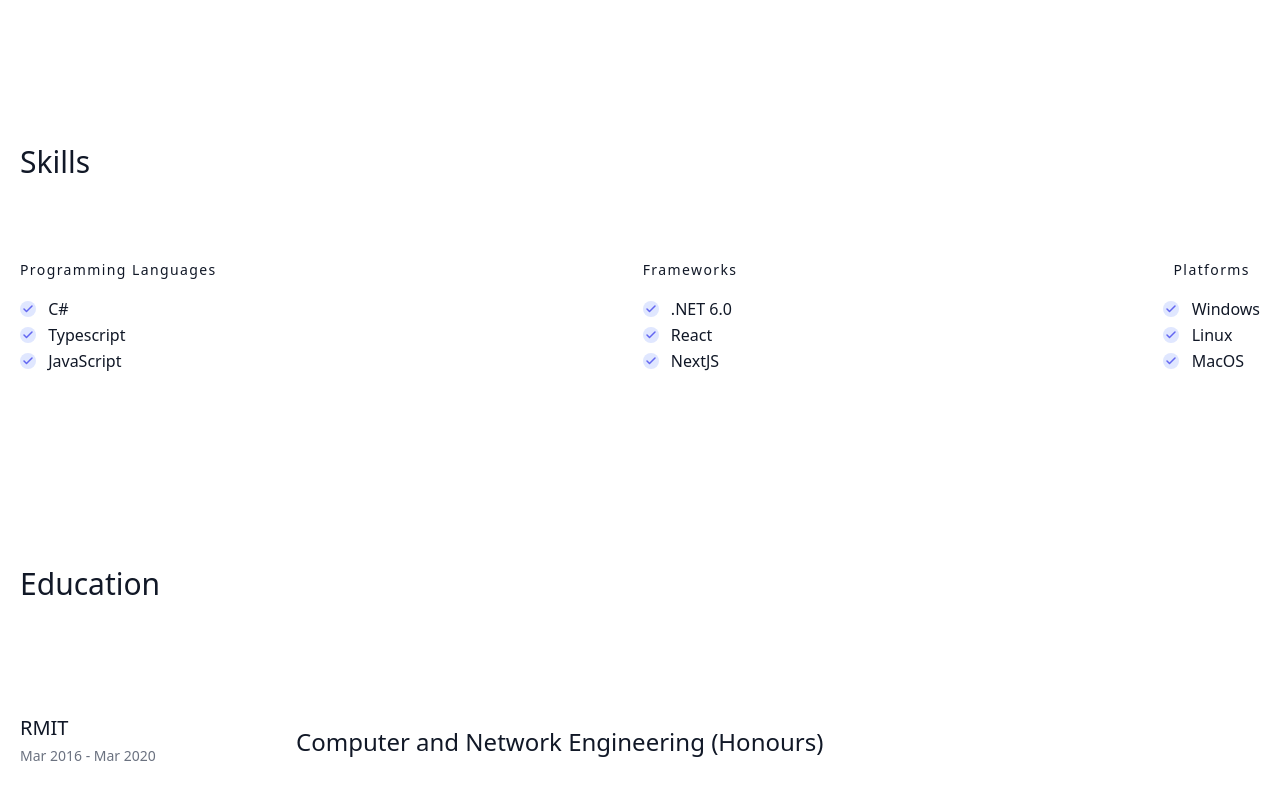
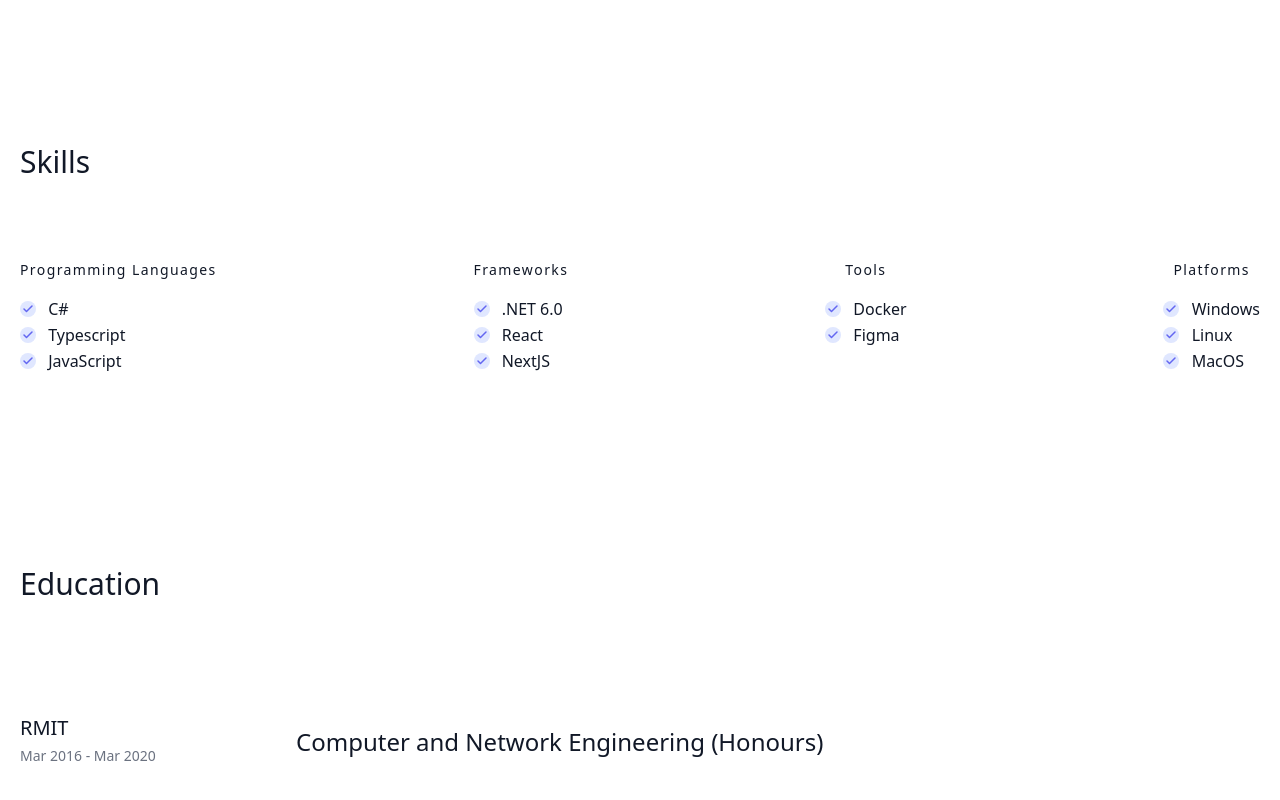
Before and after one commit to HuyNguyenAu/huynguyen-space, an Astro site: page / in a window 1280 px wide. Shown: the part 2928-3728 px from the top of the page. Built offline with nearby package versions, Linux system fonts and the light colour scheme; Astro itself is replaced by a stand-in of ours.

Commit message:
Updated.

```diff
--- a/src/pages/index.astro
+++ b/src/pages/index.astro
@@ -117,6 +117,10 @@ import Hero from "../components/hero.astro";
           skills: [".NET 6.0", "React", "NextJS"],
         },
         {
+          title: "Tools",
+          skills: ["Docker", "Figma"],
+        },
+        {
           title: "Platforms",
           skills: ["Windows", "Linux", "MacOS"],
         },
```
